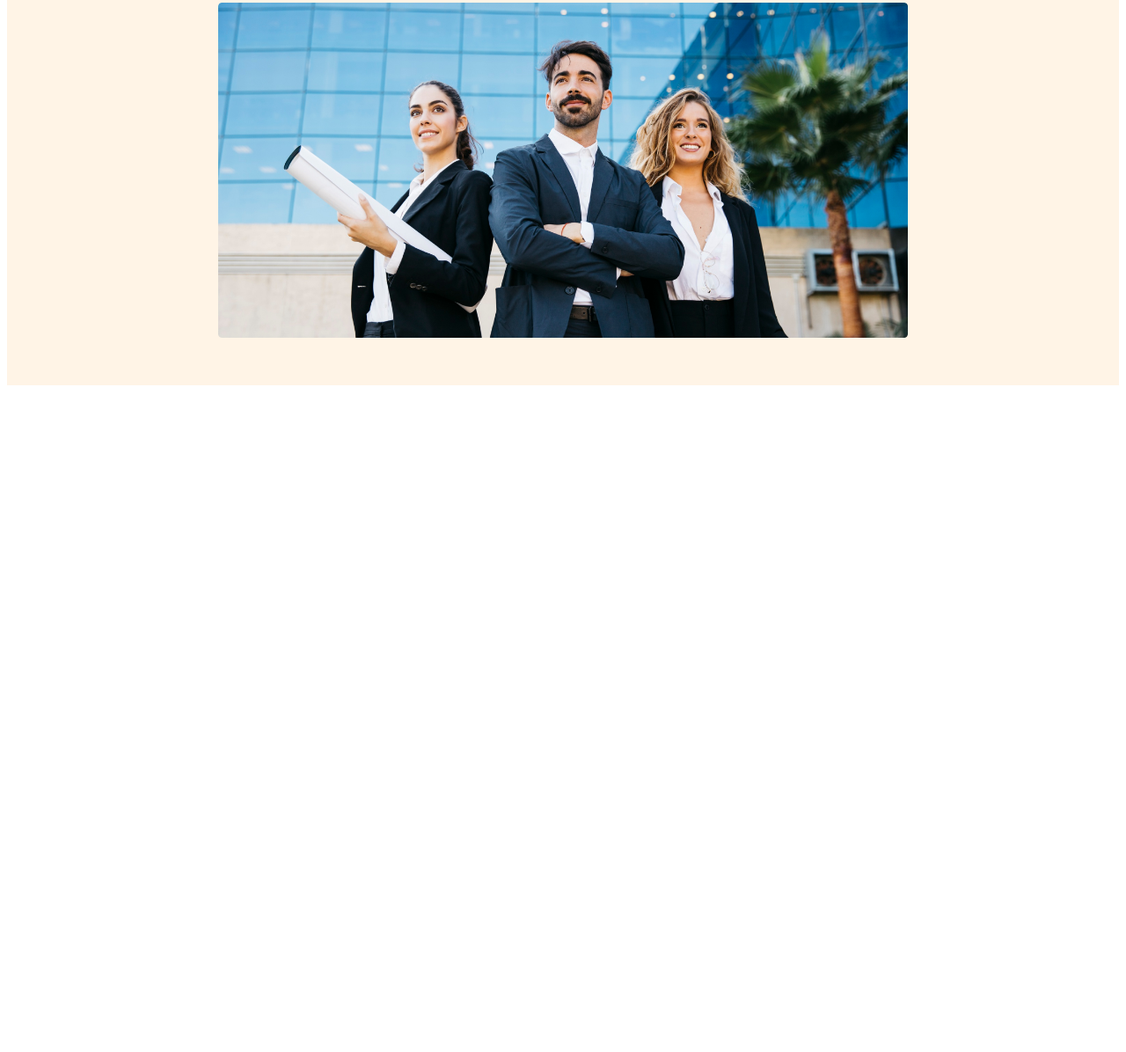
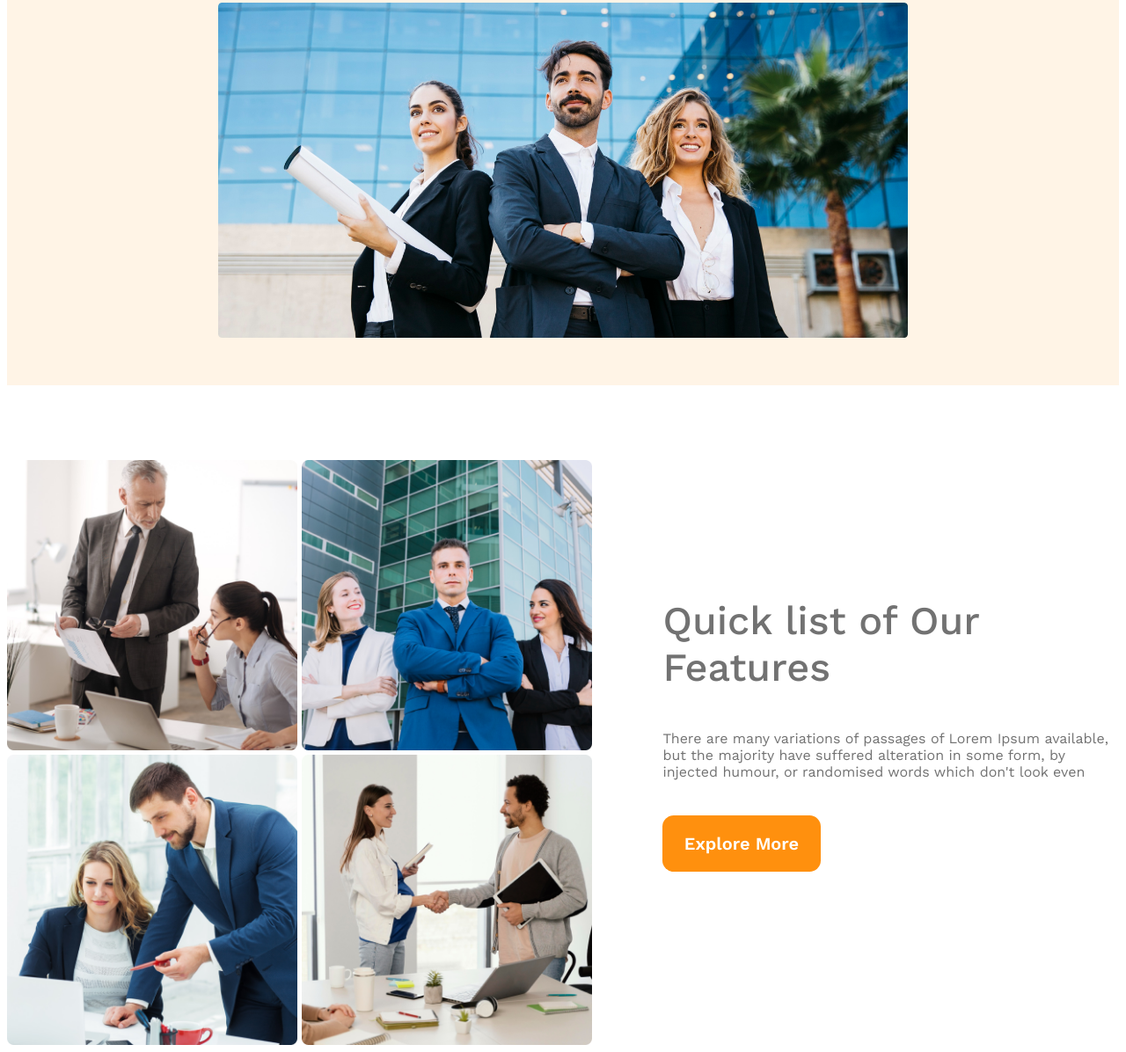
Before and after one commit to AbdullaArif11/G3-Architects, a plain HTML site: page index.html in a window 1280 px wide. Shown: the part 633-1829 px from the top of the page at 88% size. Before the commit the page ends 1079 px from the top, so only its background shows below. Drawn offline with nearby package versions, Linux system fonts and the light colour scheme.

Commit message:
team section completed

```diff
--- a/index.html
+++ b/index.html
@@ -26,15 +26,29 @@
         <p class="banner-description">There are many variations of passages of Lorem Ipsum available, but the majority have suffered alteration in some form, by injected humour, or randomised words which don't look even</p>
         <button class="btn-primary">Explore More</button>
       </div>
-
       <img src="images/banner.png" alt="">
+    </div>
+  </header>
 
 
-    </div>
-  </header>
   <main>
+    <section class="team">
+      <div class="s1-pic">
+        <img src="images/team1.png">
+        <img src="images/team2.png">
+        <img src="images/team3.png">
+        <img src="images/team4.png">
+      </div>
+      <div class="s1-text">
+        <h3 class="s1-title">Quick list of Our <br> Features</h3>
+        <p class="s1-desciption paragraph">There are many variations of passages of Lorem Ipsum available, but the majority have suffered alteration in some form, by injected humour, or randomised words which don't look even</p>
+        <button class="btn-primary">Explore More</button>
+      </div>
+    </section>
+  </main>
 
-  </main>
+
+
   <footer>
 
   </footer>
--- a/style.css
+++ b/style.css
@@ -2,6 +2,10 @@
   font-family: 'Lato', sans-serif;
   font-family: 'Open Sans', sans-serif;
   font-family: 'Work Sans', sans-serif;
+}
+.paragraph{
+  color:  #727272;
+  font-size: 16px;
 }
 .btn-primary{
   width: 11.2rem;
@@ -14,6 +18,9 @@
   font-weight: 600;
   border: none;
 }
+
+/* ////////////////// */
+
 
 header{
   background-color:rgba(255, 144, 14, 0.10);
@@ -55,32 +62,66 @@ nav li a{
   font-weight: 700;
 }
 .banner-description{
-  color: var(--dark-03, #727272);
+  color: #727272;
   font-size: 1rem;
   line-height: 1.6rem;
   margin-bottom: 32px;
 }
-
 .banner img{
   width: 100%;
   margin-top: 50px;
 }
 
+main{
+  max-width: 1440px;
+  margin: 0 auto;
+}
+.team{
+  display: flex;
+  gap: 5rem;
+}
+.s1-pic{
+  display: grid;
+  grid-template-columns: repeat(2, 1fr);
+  gap: 5px;
+  margin-top: 85px;
+}
+.s1-pic img{
+  width: 100%;
+}
+.s1-text{
+  margin: auto 0;
+}
+.s1-title{
+  font-size: 45px;
+  color: #727272;
+  font-weight: 500;
+}
+.s1-desciption{
+  margin-bottom: 40px;
+  max-width: 537px;
+}
+
+
+/* ///////////////////////// */
 @media screen and (max-width:576px) {
   header{
-    padding: 20px;
+    padding: 50px 30px;
   }
-  nav{
+  nav, .team{
     flex-direction: column;
   }
+  .s1-pic{
+    grid-template-columns: 1fr;
+  }
+
 }
-
 
 @media screen and (min-width:576px) and (max-width: 960px) {
   header{
     padding: 50px;
   }
-  nav{
+  nav,.team{
     flex-direction: column;
   }
 }
```
